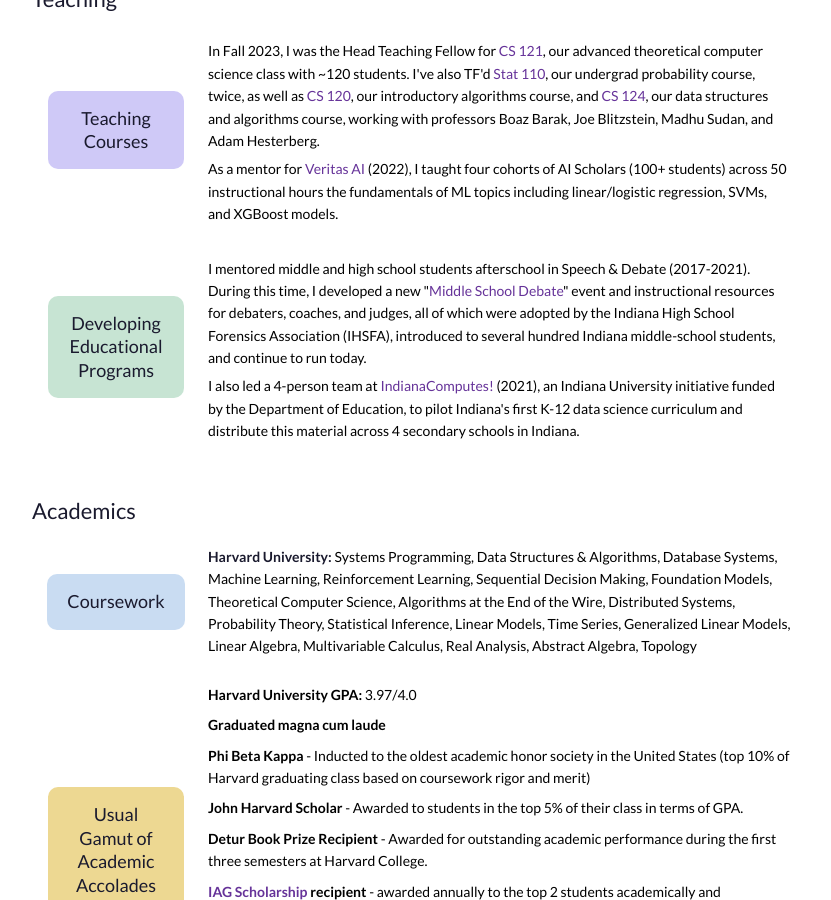
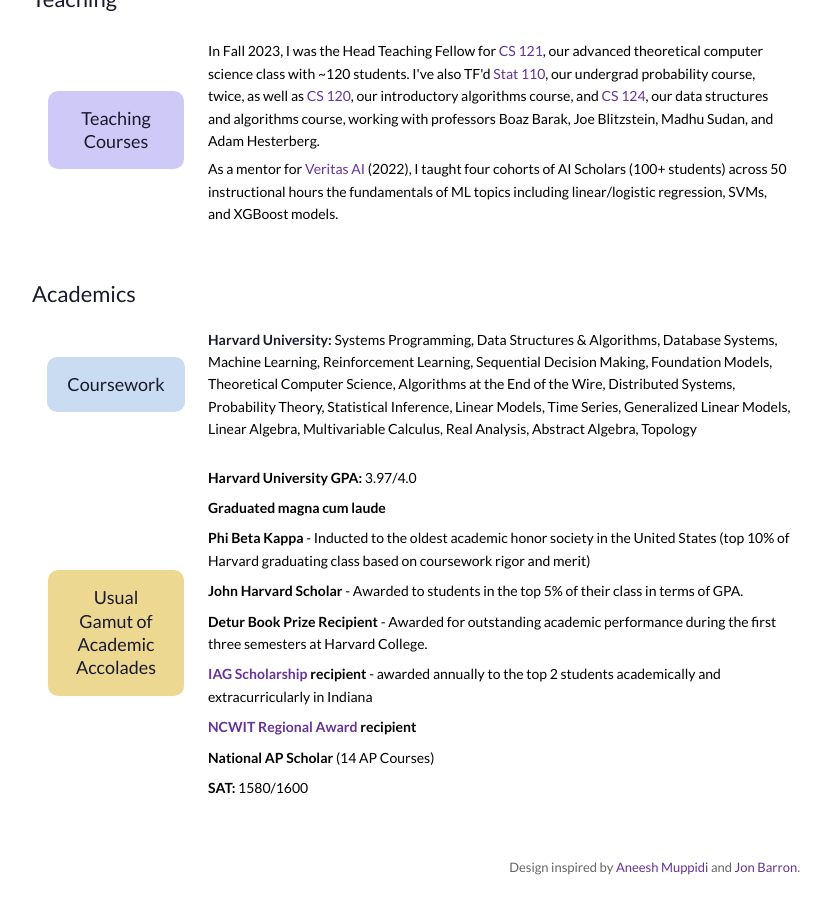
Before and after one commit to brownkat6/katrinarbrown, a Jekyll site: the page built from docs/index.html, in a window 1280 px wide and 900 px high, scrolled down 1491 px. Shown: the whole window, without its empty margins (224-1055 px from the left). Built offline with Jekyll 4.4.1, drawn with Linux system fonts in a browser that asks for light colours.

Commit message:
Remove Developing Educational Programs from Teaching
Co-Authored-By: Claude Opus 5.5 <noreply@anthropic.com>
Claude-Session: https://claude.ai/code/session_013gRzMoEnvwd6AmDmVtoPP2

```diff
--- a/docs/index.html
+++ b/docs/index.html
@@ -133,14 +133,6 @@ title: Home
             <p>As a mentor for <a href="https://www.veritasai.com/ai-scholars">Veritas AI</a> (2022), I taught four cohorts of AI Scholars (100+ students) across 50 instructional hours the fundamentals of ML topics including linear/logistic regression, SVMs, and XGBoost models.</p>
         </div>
     </div>
-
-    <div class="row">
-        <div class="row-media"><div class="colored-box" style="background-color: var(--tile-3);"><h2>Developing Educational Programs</h2></div></div>
-        <div class="row-body">
-            <p>I mentored middle and high school students afterschool in Speech &amp; Debate (2017-2021). During this time, I developed a new "<a href="https://www.speechwire.com/files/15260-23-24INDIANAMSEVENTRULES.pdf">Middle School Debate</a>" event and instructional resources for debaters, coaches, and judges, all of which were adopted by the Indiana High School Forensics Association (IHSFA), introduced to several hundred Indiana middle-school students, and continue to run today.</p>
-            <p>I also led a 4-person team at <a href="https://indianacomputes.net/">IndianaComputes!</a> (2021), an Indiana University initiative funded by the Department of Education, to pilot Indiana's first K-12 data science curriculum and distribute this material across 4 secondary schools in Indiana.</p>
-        </div>
-    </div>
 </section>
 
 <!-- ============================= ACADEMICS ============================= -->
```
